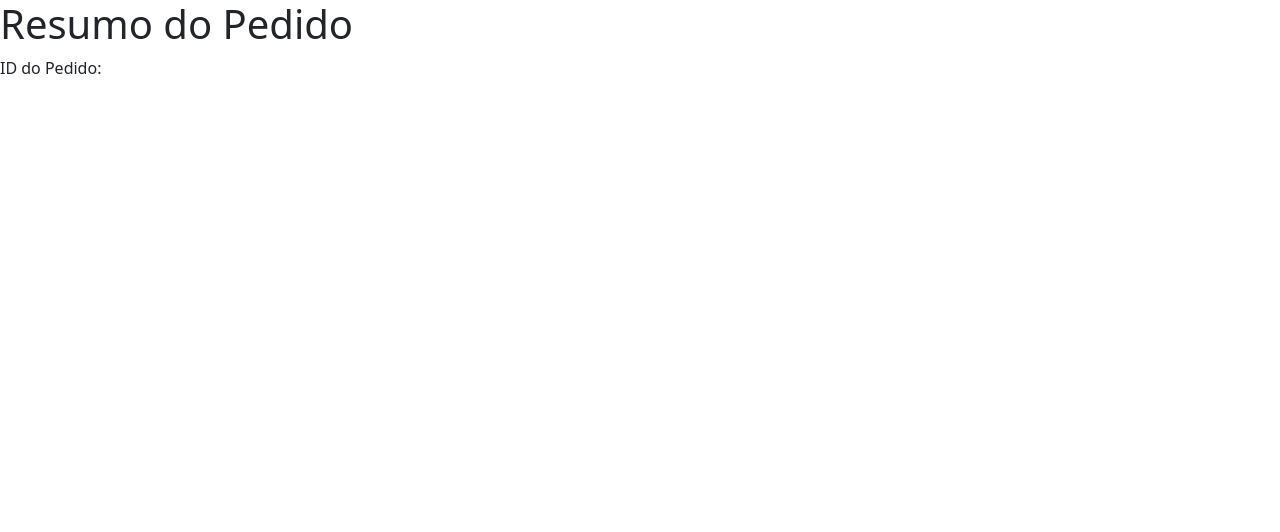
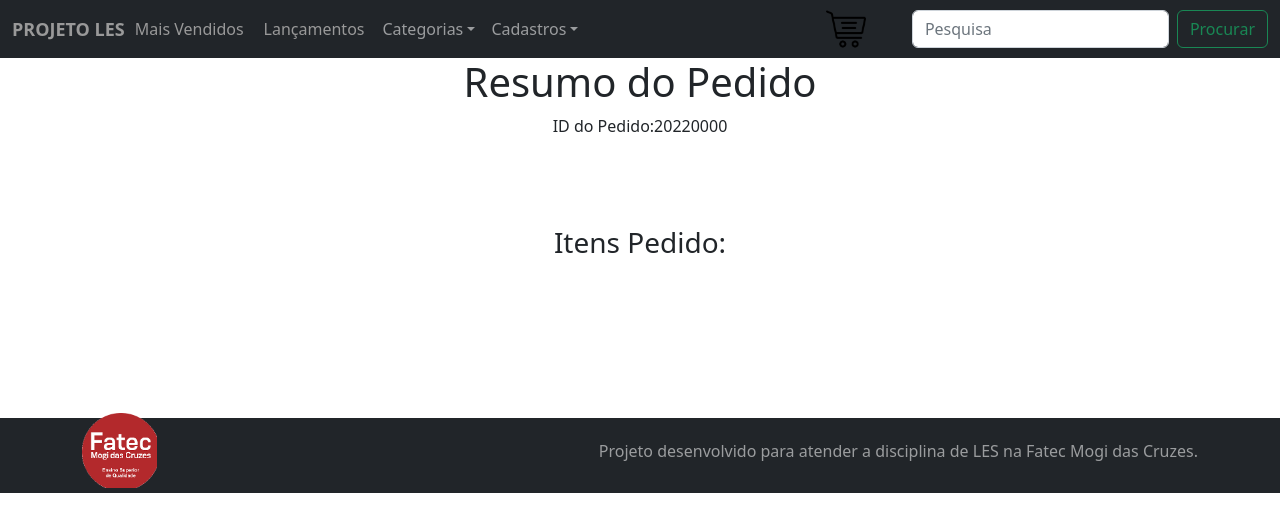
Before and after one commit to RaphaelBudin/projetoles, a React (Create React App) app: page /processamento in a window 1280 px wide. Shown: the top 532 px of the page. Built offline with nearby package versions, Linux system fonts and the light colour scheme.

Commit message:
Página de processamento precisa de refinamento

```diff
--- a/package.json
+++ b/package.json
@@ -10,6 +10,7 @@
     "react": "^18.2.0",
     "react-bootstrap": "^2.5.0",
     "react-dom": "^18.2.0",
+    "react-imask": "^6.4.2",
     "react-router-dom": "^6.3.0",
     "react-scripts": "5.0.1",
     "web-vitals": "^2.1.4"
--- a/src/App.js
+++ b/src/App.js
@@ -16,7 +16,8 @@ function App() {
   //Itens do carrinho
   const [itensCarrinho, setItensCarrinho] = useState([]);
   const [totalCarrinho, setTotalCarrinho] = useState(0.00);
-  const [idPedido, setIdPedido] = useState('');
+  const [idPedido, setIdPedido] = useState(20220000);
+  const [itensPedido, setItensPedido] = useState([]);
 
 
   useEffect(()=>{
@@ -33,6 +34,12 @@ function App() {
     }
   }, [itensCarrinho]);
 
+  useEffect(()=>{
+    console.log("ID Pedido: ");
+    console.log(idPedido);
+    //setItensCarrinho([]);
+  }, [idPedido])
+
   function adicionarCarrinho(produto){
     console.log("Adicionando ao carrinho...");
     setItensCarrinho([...itensCarrinho, produto]);
@@ -41,10 +48,20 @@ function App() {
   function removerCarrinho(tituloLivro){
     const novoArray = itensCarrinho.filter(item => item.titulo != tituloLivro);
     setItensCarrinho(novoArray);
+    console.log("Item removido!");
   }
 
   function geraPedido(){
-    setIdPedido((Math.random()+1).toString(36).substring(7));
+    console.log("GERANDO PEDIDO");
+    console.log("Itens no carrinho atualmente: ");
+    console.log(itensCarrinho);
+    console.log("Adicionando itens ao pedido...");
+    const temp = Array.from(itensCarrinho);
+    console.log(temp);
+    setItensPedido(temp);
+    console.log(itensPedido);
+    console.log("Gerando ID pedido...");
+    setIdPedido(idPedido+1);
     console.log(idPedido);
   }
 
@@ -75,13 +92,15 @@ function App() {
           <PagePagamento
             itensCarrinho={itensCarrinho}
             totalCarrinho={totalCarrinho}
+            geraPedido={geraPedido}
             />} />
 
       <Route exact path="/processamento" element={
           <PageProcessamento
             itensCarrinho={itensCarrinho}
             totalCarrinho={totalCarrinho}
-            geraPedido={geraPedido}
+            idPedido={idPedido}
+            itensPedido={itensPedido}
             />} />
 
       <Route exact path="/" element={<Home
--- a/src/components/Footer/Footer.css
+++ b/src/components/Footer/Footer.css
@@ -4,6 +4,5 @@
 }
 
 .footer-navbar {
-    height: 100px;
-    margin-bottom: 0px;
+    height: 75px;
 }
--- a/src/components/Footer/Footer.js
+++ b/src/components/Footer/Footer.js
@@ -5,7 +5,7 @@ import LogoFatec from "../../public/logo-fatec-transparente.png";
 
 export default function Footer() {
   return (
-    <Navbar bg="dark" variant="dark" className="footer-navbar">
+    <Navbar bg="dark" variant="dark" className="footer-navbar" sticky="bottom">
       <Container className="container">
         <Navbar.Brand href="#home">
           <img
--- a/src/components/Shopping/pagamentos/FormPagamento.css
+++ b/src/components/Shopping/pagamentos/FormPagamento.css
@@ -0,0 +1,3 @@
+.invalido {
+    color: red;
+}
--- a/src/components/Shopping/pagamentos/FormPagamento.js
+++ b/src/components/Shopping/pagamentos/FormPagamento.js
@@ -6,68 +6,74 @@ import Col from 'react-bootstrap/Col';
 import Modal from 'react-bootstrap/Modal';
 import { useNavigate } from 'react-router-dom';
 import {useState} from 'react';
+import { IMaskInput } from 'react-imask';
+
+
+//Para o futuro quando implementar validação de cartão de crédito
+var acceptedCreditCards = {
+    visa: /^4[0-9]{12}(?:[0-9]{3})?$/,
+    mastercard: /^5[1-5][0-9]{14}$|^2(?:2(?:2[1-9]|[3-9][0-9])|[3-6][0-9][0-9]|7(?:[01][0-9]|20))[0-9]{12}$/,
+    amex: /^3[47][0-9]{13}$/,
+    discover: /^65[4-9][0-9]{13}|64[4-9][0-9]{13}|6011[0-9]{12}|(622(?:12[6-9]|1[3-9][0-9]|[2-8][0-9][0-9]|9[01][0-9]|92[0-5])[0-9]{10})$/,
+    diners_club: /^3(?:0[0-5]|[68][0-9])[0-9]{11}$/,
+    jcb: /^(?:2131|1800|35[0-9]{3})[0-9]{11}$/
+  };
+
 
 export default function FormPagamento(props){
     const navigate = useNavigate();
+    const [show, setShow] = useState(false);
 
     function submitHandler(evento){
         evento.preventDefault();
-        handleShow();
-    }
-
-    const [show, setShow] = useState(false);
-    function handleShow(){
+        props.geraPedido();
         setShow(true);
     }
 
-    function handleClose(){
+    function handleCloseProcessamento(evento){
+        evento.preventDefault();
         setShow(false);
-    }
-
-    function handleCloseProcessamento(){
-        handleClose();
         navigate('/processamento');
     }
 
     return (
         <Container>
-            <Form onSubmit={submitHandler}>
+            <Form>
 
-                <Form.Group className="margem-acima-m">
+                <Form.Group className="margem-acima-m" id="formNumCC">
                     <Form.Label>NÚMERO C.C </Form.Label>
                     <Form.Control
-                        type="number"
                         placeholder='5555 9999 8888 7777'
-                        min="0"
-
+                        as={IMaskInput}
+                        mask="0000 0000 0000 0000"
+                        required
                     />
                     <Form.Text> Insira apenas os números (sem espaços) </Form.Text>
                 </Form.Group>
 
-                <Form.Group className="margem-acima-m">
+                <Form.Group className="margem-acima-m" id="formNomeCC">
                     <Form.Label>NOME C.C </Form.Label>
                     <Form.Control
                         type="text"
                         placeholder='Pedro H A S Ferreira'
-
+                        required
                     />
                     <Form.Text> Insira o nome como aparece no cartão (incluindo abreviações) </Form.Text>
                 </Form.Group>
 
                 <Row>
                    <Col>
-                        <Form.Group className="margem-acima-m">
+                        <Form.Group className="margem-acima-m" id="formDataValidade-Mes">
                             <Form.Label>Data Validade - MÊS </Form.Label>
                             <Form.Control
                                 type="number"
                                 placeholder="12"
-
                         />
                         </Form.Group>
                    </Col>
 
                 <Col>
-                    <Form.Group className="margem-acima-m">
+                    <Form.Group className="margem-acima-m" id="formDataValidade-Ano">
                         <Form.Label>Data Validade - ANO </Form.Label>
                         <Form.Control
                             type="number"
@@ -78,7 +84,7 @@ export default function FormPagamento(props){
                 </Col>
 
                 <Col>
-                    <Form.Group className="margem-acima-m">
+                    <Form.Group className="margem-acima-m" id="formCCV">
                         <Form.Label>Código Verificação </Form.Label>
                         <Form.Control
                             type="number"
@@ -90,12 +96,12 @@ export default function FormPagamento(props){
                 </Row>
 
                 <br/>
-                <Button variant="primary" type="submit" className="">
+                <Button variant="primary" className="" id="formSubmit" onClick={submitHandler}>
                     Pagar
                 </Button>
             </Form>
 
-            <Modal show={show} onHide={handleClose}>
+            <Modal show={show} onHide={()=>{setShow(false)}}>
                 <Modal.Header closeButton>
                     <Modal.Title>Produto Adicionado</Modal.Title>
                 </Modal.Header>
--- /dev/null
+++ b/src/components/pedidos/ItemPedido.js
@@ -0,0 +1,26 @@
+import './ItemPedido.css';
+import Container from 'react-bootstrap/Container';
+import Col from 'react-bootstrap/Col';
+import Row from 'react-bootstrap/Row';
+
+export default function ItemPedido(props){
+    //const itensPedido = props.itensPedido.map((livro) => livro);
+
+    return (
+        <Container>
+            <h1> Resumo do Pedido </h1>
+            <p>
+                ID do Pedido:
+                {props.idPedido}
+            </p>
+            <br/>
+            <br/>
+            <br/>
+            <h3> Itens Pedido: </h3>
+            <Row>
+                <Col>
+                </Col>
+            </Row>
+        </Container>
+    );
+}
--- a/src/pages/carrinho/PageCarrinhoCompras.js
+++ b/src/pages/carrinho/PageCarrinhoCompras.js
@@ -57,10 +57,17 @@ export default function PageCarrinhoCompras(props){
 
                 <Row>{listItensCarrinho}</Row>
 
-                <Row className=''>
-                    <Button onClick={finalizarCompra} className='botao centralizado'>
-                        Confirmar Compra
-                    </Button>
+                <br/> <br/>
+                <Row>
+                    <Col>
+                        <Button
+                            onClick={finalizarCompra}
+                            className='botao centralizado'
+                            disabled={(props.itensCarrinho.length==0)}
+                            >
+                            Confirmar Compra
+                        </Button>
+                    </Col>
                 </Row>
 
             </Container>
--- a/src/pages/pagamento/PagePagamento.css
+++ b/src/pages/pagamento/PagePagamento.css
@@ -0,0 +1,3 @@
+.container-principal{
+    margin-bottom:75px;
+}
--- a/src/pages/pagamento/PagePagamento.js
+++ b/src/pages/pagamento/PagePagamento.js
@@ -2,6 +2,8 @@ import './PagePagamento.css';
 import {useNavigate} from 'react-router-dom';
 import Container from 'react-bootstrap/esm/Container';
 import FormPagamento from '../../components/Shopping/pagamentos/FormPagamento';
+import CustomNavbar from '../../components/Header/CustomNavbar';
+import Footer from '../../components/Footer/Footer';
 
 
 export default function PagePagamento(props){
@@ -12,19 +14,22 @@ export default function PagePagamento(props){
     }
 
     return (
-        <Container>
+        <>
+            <CustomNavbar/>
+            <Container className='container-principal'>
                 <h1> Page Pagamento </h1>
                 <h4>
                     Total: &nbsp;
                     {props.totalCarrinho
                     .toLocaleString(undefined, {maximumFractionDigits:2, minimumFractionDigits:2})}
                 </h4>
-            <FormPagamento/>
+                <FormPagamento geraPedido={props.geraPedido}/>
                 <br/>
                 <br/>
                 <br/>
                 <br/>
                 <button onClick={handleVoltar} className=""> Voltar </button>
             </Container>
+        </>
     );
 }
--- a/src/pages/processamento/PageProcessamento.js
+++ b/src/pages/processamento/PageProcessamento.js
@@ -1,13 +1,17 @@
+import Footer from '../../components/Footer/Footer';
+import CustomNavbar from '../../components/Header/CustomNavbar';
+import ItemPedido from '../../components/pedidos/ItemPedido';
 import './PageProcessamento.css';
 
 export default function PageProcessamento(props){
     return (
         <>
-            <h1> Resumo do Pedido </h1>
-            <p>
-                ID do Pedido:
-                {props.geraPedido}
-            </p>
+            <CustomNavbar/>
+            <ItemPedido
+                idPedido={props.idPedido}
+                itensPedido={props.itensPedido}
+            />
+            <Footer/>
         </>
     );
 }
```
Also changed, not shown: src/components/pedidos/ItemPedido.css (added), 1 other file (tests, documents, lock files or other folders). Lines whose indentation alone changed are shown as unchanged.
